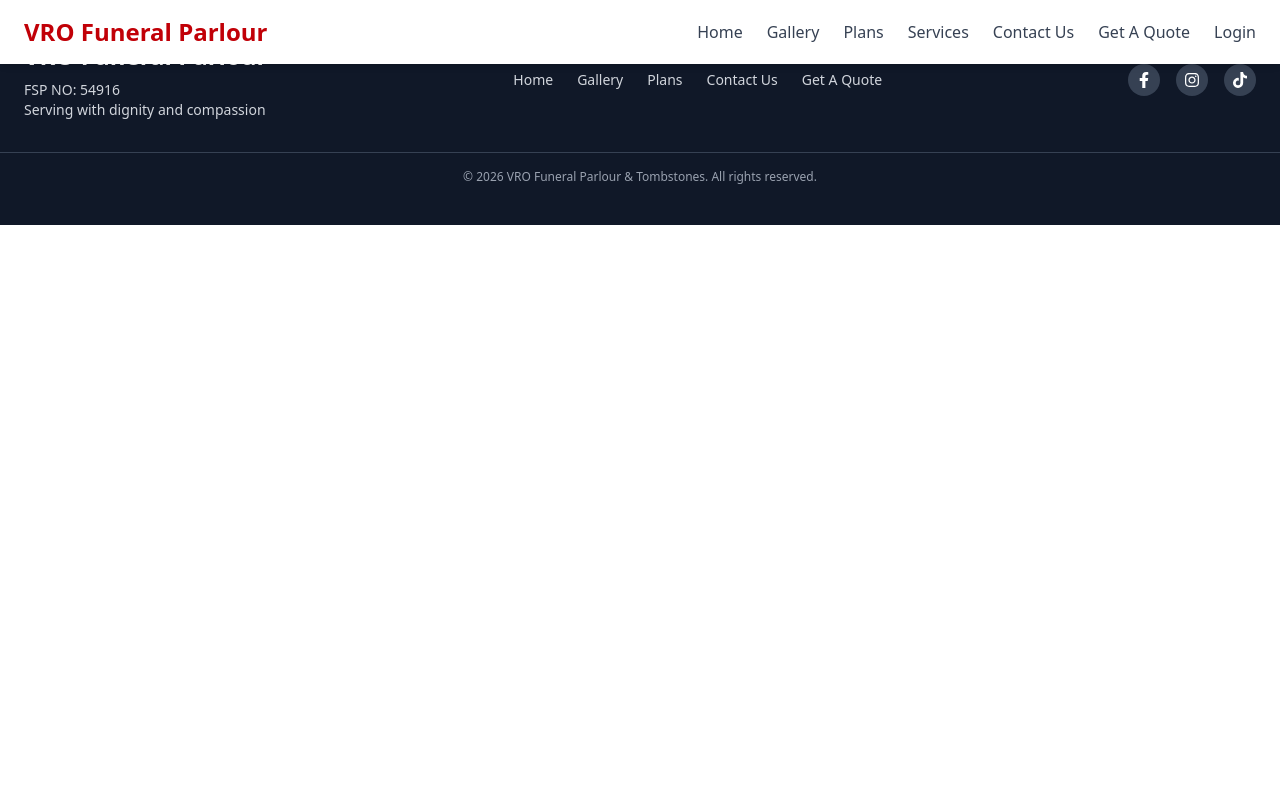
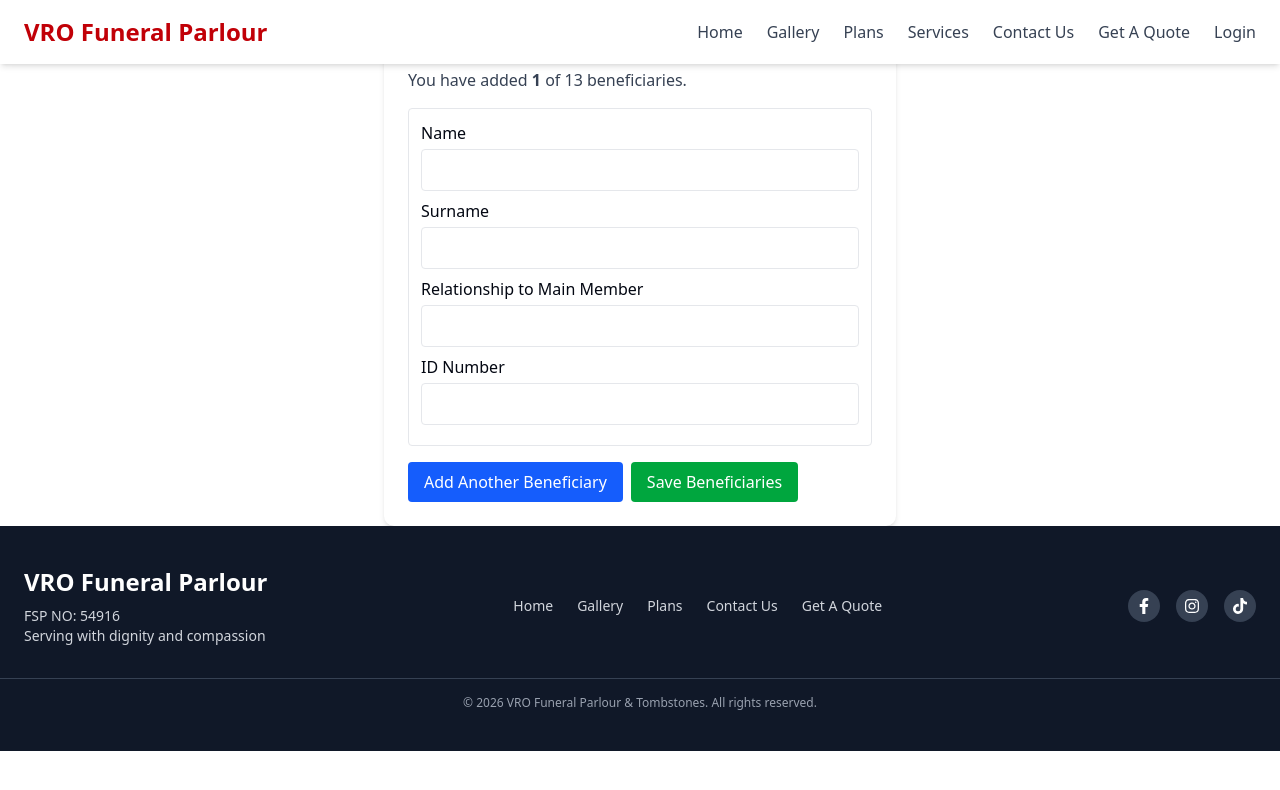
Before and after one commit to MphoJr/VRO_Funerals, a React (Vite) app in the folder funerals-main/: page /beneficiaries/new in a window 1280 px wide. Shown: the top 790 px of the page. Built offline with nearby package versions, Linux system fonts and the light colour scheme.

Commit message:
feat: add navigation and form for adding beneficiaries in ClientDashboard

```diff
--- a/funerals-main/src/AddBeneficiary.jsx
+++ b/funerals-main/src/AddBeneficiary.jsx
@@ -1,4 +1,5 @@
 import React, { useState } from "react";
+import { useNavigate } from "react-router-dom"; // 👈 import navigation
 
 export default function AddBeneficiariesForm() {
   const [members, setMembers] = useState([
@@ -6,6 +7,7 @@ export default function AddBeneficiariesForm() {
   ]);
   const [error, setError] = useState("");
   const [success, setSuccess] = useState("");
+  const navigate = useNavigate(); // 👈 initialize navigation
 
   const handleChange = (index, field, value) => {
     const updated = [...members];
@@ -76,7 +78,11 @@ export default function AddBeneficiariesForm() {
       }
 
       setSuccess("Beneficiaries saved successfully!");
-      setMembers([{ name: "", surname: "", relation: "", idNumber: "" }]);
+
+      // 👇 redirect back to dashboard after 1 second
+      setTimeout(() => {
+        navigate("/dashboard");
+      }, 1000);
     } catch (err) {
       console.error("Error saving beneficiaries:", err);
       setError("Server error. Please try again later.");
@@ -86,6 +92,11 @@ export default function AddBeneficiariesForm() {
   return (
     <div className="max-w-lg mx-auto bg-white shadow-md rounded-lg p-6">
       <h2 className="text-xl font-bold mb-4 text-red-700">Add Beneficiaries</h2>
+
+      <p className="mb-4 text-gray-700">
+        You have added <span className="font-bold">{members.length}</span> of 13
+        beneficiaries.
+      </p>
 
       {error && <p className="text-red-600 mb-4">{error}</p>}
       {success && <p className="text-green-600 mb-4">{success}</p>}
--- a/funerals-main/src/App.jsx
+++ b/funerals-main/src/App.jsx
@@ -12,6 +12,7 @@ import ProtectedRoute from "./components/ProtectedRoutes"; // ✅ check spelling
 import ClientDashboard from "./ClientDashboard";
 import AdminDashboard from "./AdminDashboard";
 import ClaimsForm from "./ClaimsForm"; // ✅ new form component
+import AddBeneficiariesForm from "./AddBeneficiary"; // ✅ new form component
 
 export default function App() {
   return (
@@ -27,6 +28,7 @@ export default function App() {
         <Route path="/register" element={<RegisterPage />} />
         <Route path="/gallery" element={<Gallery />} />
         <Route path="/claims/new" element={<ClaimsForm />} />{" "}
+        <Route path="/beneficiaries/new" element={<AddBeneficiariesForm />} />
         {/* 👈 form route */}
         {/* Protected routes */}
         <Route
--- a/funerals-main/src/ClientDashboard.jsx
+++ b/funerals-main/src/ClientDashboard.jsx
@@ -202,10 +202,8 @@ export default function ClientDashboard() {
           <>
             <h2 className="text-xl font-bold mb-4">My Beneficiaries</h2>
             <button
-              onClick={() =>
-                handleAddBeneficiary(prompt("Name:"), prompt("Relation:"))
-              }
-              className="bg-green-600 text-white px-4 py-2 rounded mb-4"
+              onClick={() => navigate("/beneficiaries/new")} // 👈 route to form
+              className="bg-blue-600 text-white px-4 py-2 rounded mb-4"
             >
               Add Beneficiary
             </button>
```
